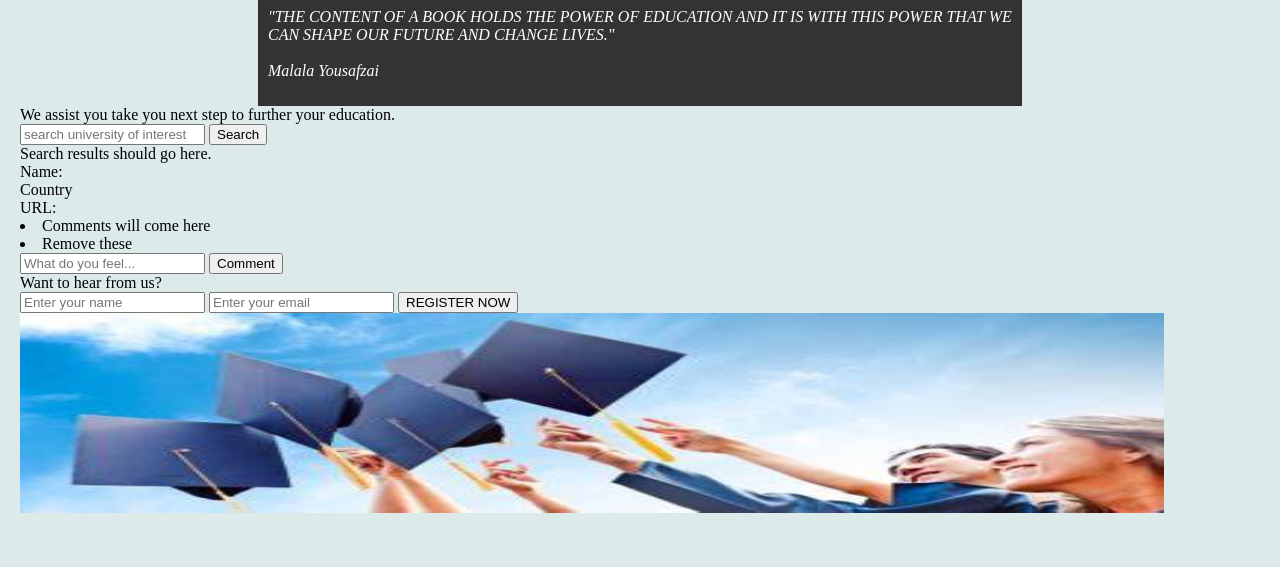
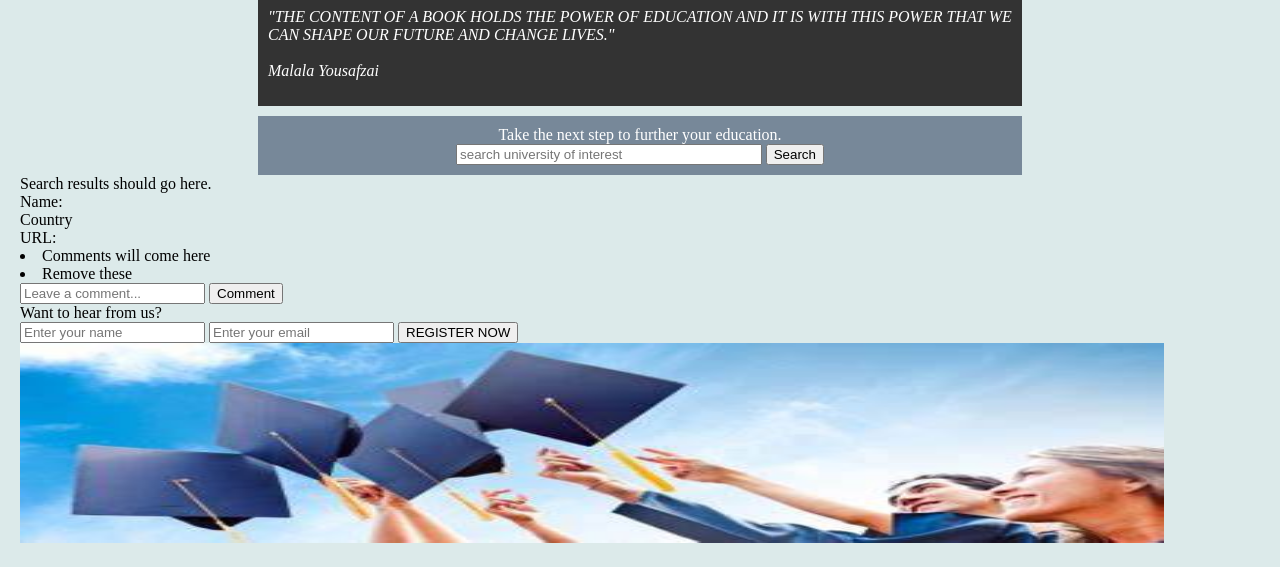
Before and after one commit to evansochieng/Phase1-Independent-Project, a plain HTML site: page index.html in a window 1280 px wide. Shown: the part 302-869 px from the top of the page. Before the commit the page ends 839 px from the top, so only its background shows below. Drawn offline with Linux system fonts and the light colour scheme.

Commit message:
Position rearch form

```diff
--- a/index.css
+++ b/index.css
@@ -36,3 +36,18 @@ body {
     border: 5px;
     padding: 10px;
 }
+
+.search {
+    background-color: lightslategray;
+    color: white;
+    margin: auto;
+    width: 60%;
+    margin-top: 10px;
+    border: 5px;
+    padding: 10px;
+    text-align: center;
+}
+
+#search-input {
+    width: 40%;
+}
--- a/index.html
+++ b/index.html
@@ -25,10 +25,10 @@
         <i><p>"THE CONTENT OF A BOOK HOLDS THE POWER OF EDUCATION AND IT IS WITH THIS POWER THAT WE CAN SHAPE OUR FUTURE AND CHANGE LIVES."<br><br>Malala Yousafzai</p></i>
     </div>
     <!--Add search form-->
-    <div>
-        <div>We assist you take you next step to further your education.</div>
+    <div class="search">
+        <div>Take the next step to further your education.</div>
         <form id="search-form" class="search-form">
-            <input id="search-input" name="search" type="text" placeholder="search university of interest">
+            <input id="search-input" name="search-uni" type="text" placeholder="search university of interest">
             <button id="search-button">Search</button>
         </form>
     </div>
@@ -47,7 +47,7 @@
                 id="comment-input"
                 name="comment"
                 type="text"
-                placeholder="What do you feel..."
+                placeholder="Leave a comment..."
                 >
             <button id="comment-button">Comment</button>
         </form>
```
